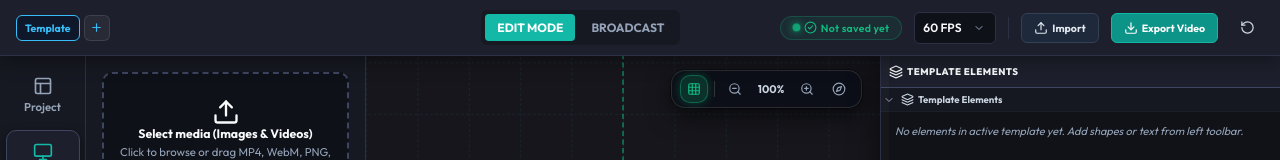
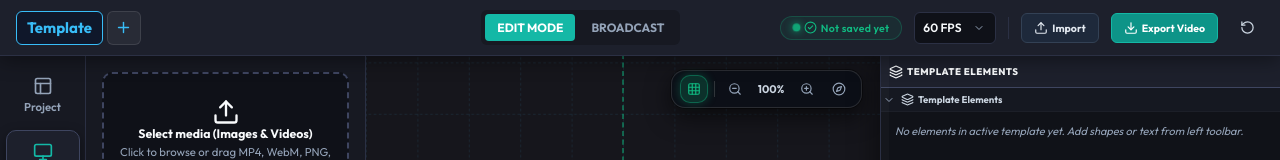
Before and after one commit to ErtugrulAK/keyframe-character-studio, a React (Vite) app: page / in a window 1280 px wide. Shown: the top 160 px of the page. Built offline with nearby package versions, Linux system fonts and the light colour scheme.

Commit message:
style(header): scale template tabs to 130% (34px height, 15px text, bigger add/rename controls)

```diff
--- a/src/components/Header/HeaderBar.css
+++ b/src/components/Header/HeaderBar.css
@@ -73,10 +73,10 @@
   display: flex;
   align-items: center;
   gap: var(--space-2xs);
-  height: 26px;
-  padding: 0 var(--space-xs);
+  height: 34px;
+  padding: 0 10px;
   border-radius: var(--radius-sm);
-  font-size: var(--font-size-mono);
+  font-size: 15px;
   font-weight: 600;
   color: #94a3b8;
   background: #141824;
@@ -101,8 +101,8 @@
   display: flex;
   align-items: center;
   justify-content: center;
-  width: 26px;
-  height: 26px;
+  width: 34px;
+  height: 34px;
   padding: 0;
   border-radius: var(--radius-sm);
   background: rgba(255, 255, 255, 0.05);
--- a/src/components/Header/HeaderBar.tsx
+++ b/src/components/Header/HeaderBar.tsx
@@ -128,11 +128,11 @@ export const HeaderBar: React.FC = () => {
                         border: '1px solid #38bdf8',
                         color: '#fff',
                         borderRadius: 4,
-                        padding: '1px 6px',
-                        fontSize: 12,
+                        padding: '2px 8px',
+                        fontSize: 15,
                         fontWeight: 700,
                         outline: 'none',
-                        width: 90,
+                        width: 110,
                       }}
                     />
                   ) : (
@@ -168,7 +168,7 @@ export const HeaderBar: React.FC = () => {
               onClick={() => setIsAddModalOpen(true)}
               title="Create New Template"
             >
-              <Plus size={13} />
+              <Plus size={17} />
             </button>
           </div>
         </div>
```
